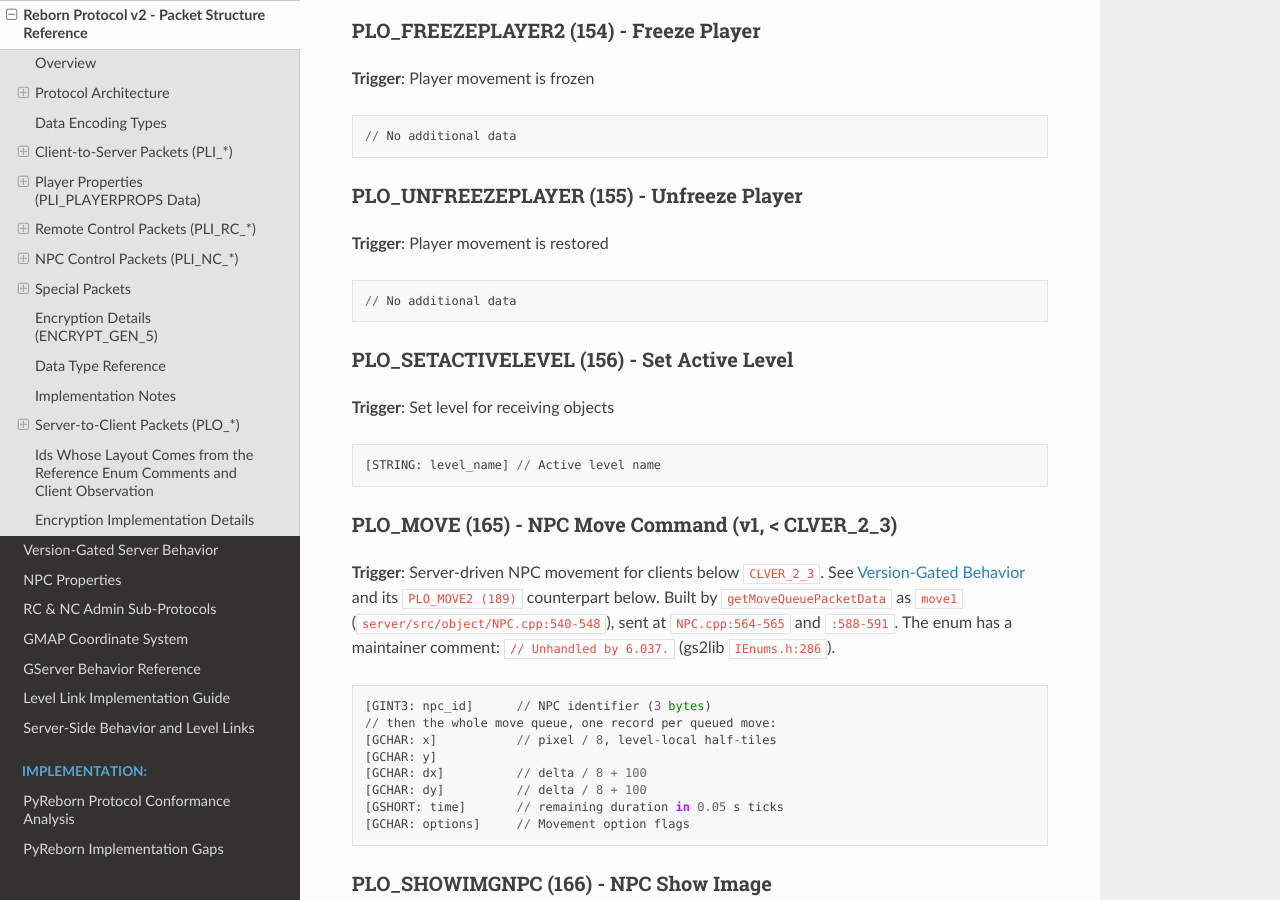
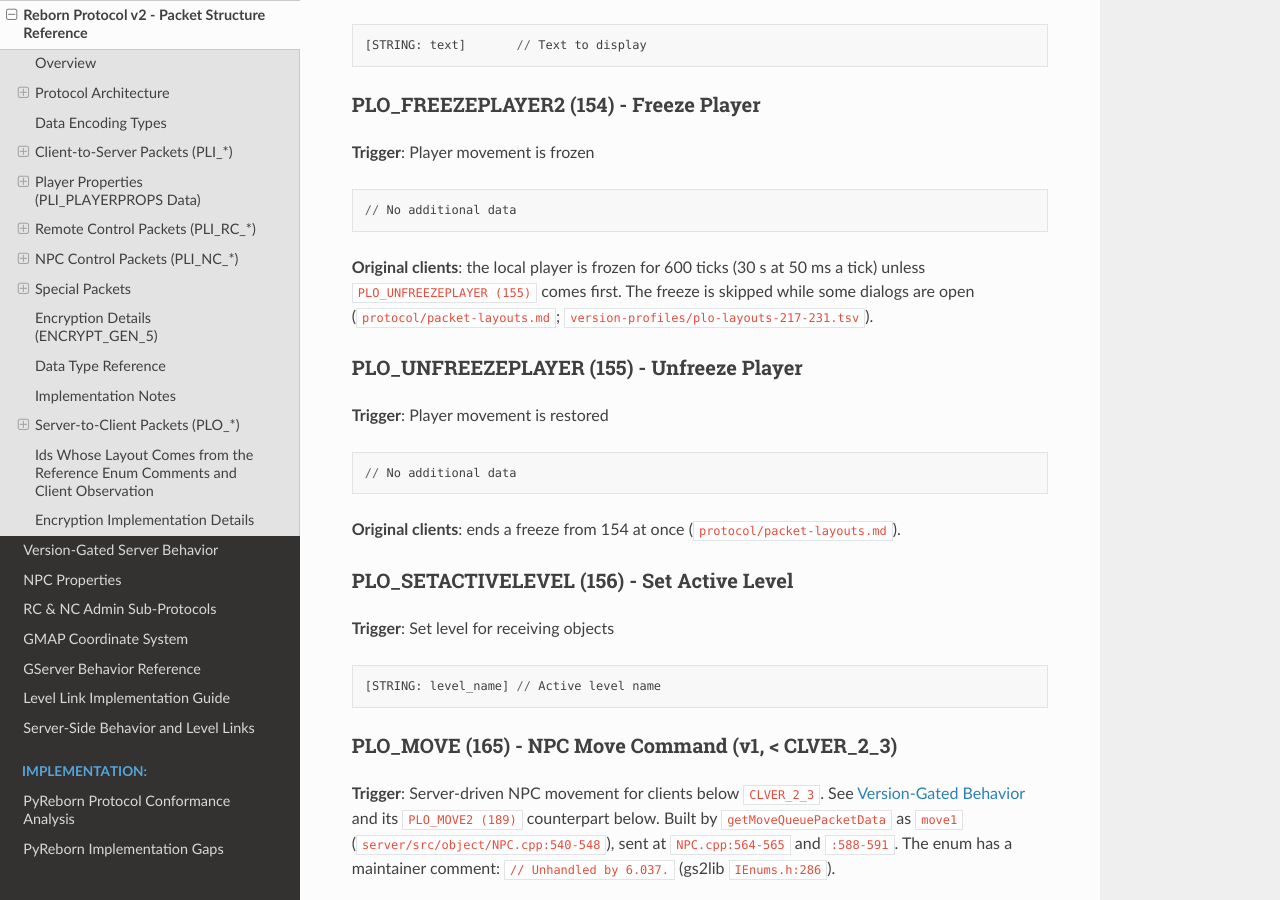
Before and after one commit to hosler/reborn-protocol-docs, a Sphinx documentation site: the page built from docs/protocol/packet-structures.md, in a window 1280 px wide and 900 px high, scrolled down 51783 px. Built offline with Sphinx 7.4.7 and the Read the Docs theme 3.1.0, drawn with Linux system fonts in a browser that asks for light colours; some of the changed text lies outside the part shown.

Commit message:
Freeze and push-away: what the original clients do with 38, 154 and 155
Co-Authored-By: Claude Opus 5.5 <noreply@anthropic.com>
Claude-Session: https://claude.ai/code/session_01UG2Sqj3AfdfVRC86AzKWQa

````diff
--- a/docs/protocol/packet-structures.md
+++ b/docs/protocol/packet-structures.md
@@ -1680,6 +1680,9 @@ A default weapon (`PLO_DEFAULTWEAPON (43)`) skips all of this.
 ```
 The layout is from the enum comment (gs2lib `IEnums.h:207`).
 
+**Original clients**: the 2.05 client decodes each byte as `v / 16 - 4` and ignores the
+packet unless the player's level is the active level ([`protocol/packet-layouts.md`](https://github.com/squirelworks/Graal_analysis/blob/main/protocol/packet-layouts.md)).
+
 ### PLO_LEVELMODTIME (39) - Level Modification Time
 **Trigger**: The server sends it unsolicited on every level entry, after the board and
 chests, so the client can cache the level (`server/src/player/PlayerClient.cpp:1499`;
@@ -2059,11 +2062,17 @@ says it "might delete all npcs with an id under 1000" (gs2lib `IEnums.h:273`).
 // No additional data
 ```
 
+**Original clients**: the local player is frozen for 600 ticks (30 s at 50 ms a tick) unless
+`PLO_UNFREEZEPLAYER (155)` comes first. The freeze is skipped while some dialogs are open
+([`protocol/packet-layouts.md`](https://github.com/squirelworks/Graal_analysis/blob/main/protocol/packet-layouts.md); [`version-profiles/plo-layouts-217-231.tsv`](https://github.com/squirelworks/Graal_analysis/blob/main/version-profiles/plo-layouts-217-231.tsv)).
+
 ### PLO_UNFREEZEPLAYER (155) - Unfreeze Player
 **Trigger**: Player movement is restored
 ```
 // No additional data
 ```
+
+**Original clients**: ends a freeze from 154 at once ([`protocol/packet-layouts.md`](https://github.com/squirelworks/Graal_analysis/blob/main/protocol/packet-layouts.md)).
 
 ### PLO_SETACTIVELEVEL (156) - Set Active Level
 **Trigger**: Set level for receiving objects
````
